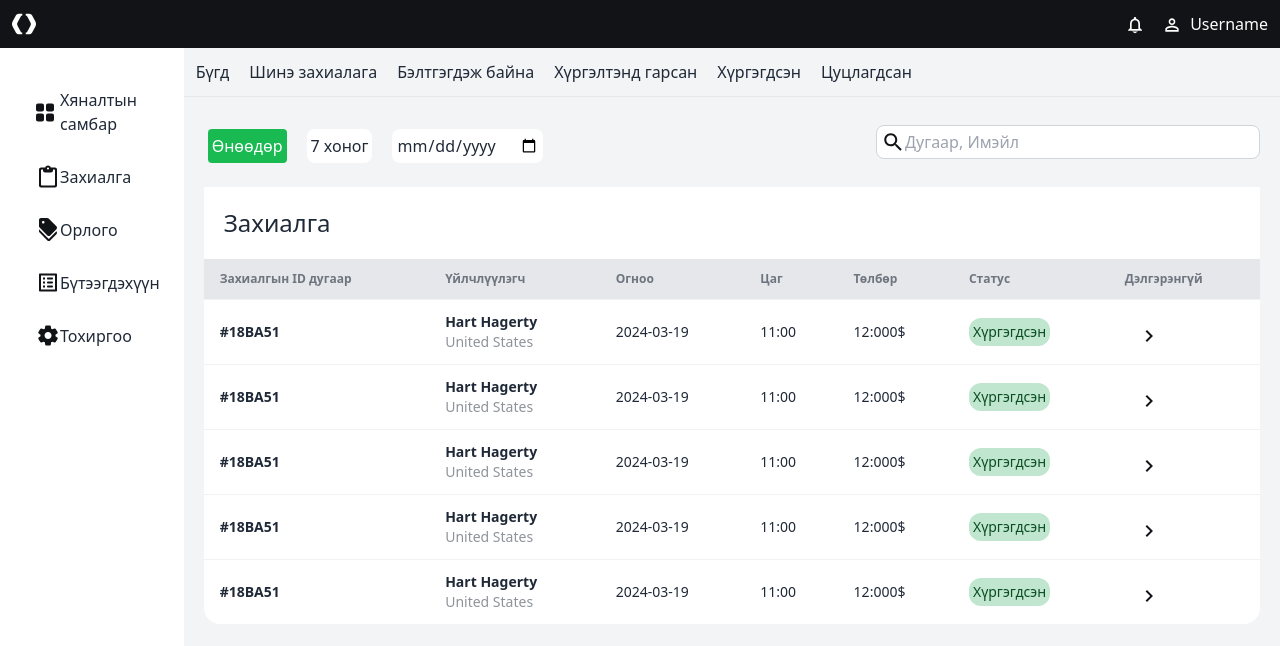
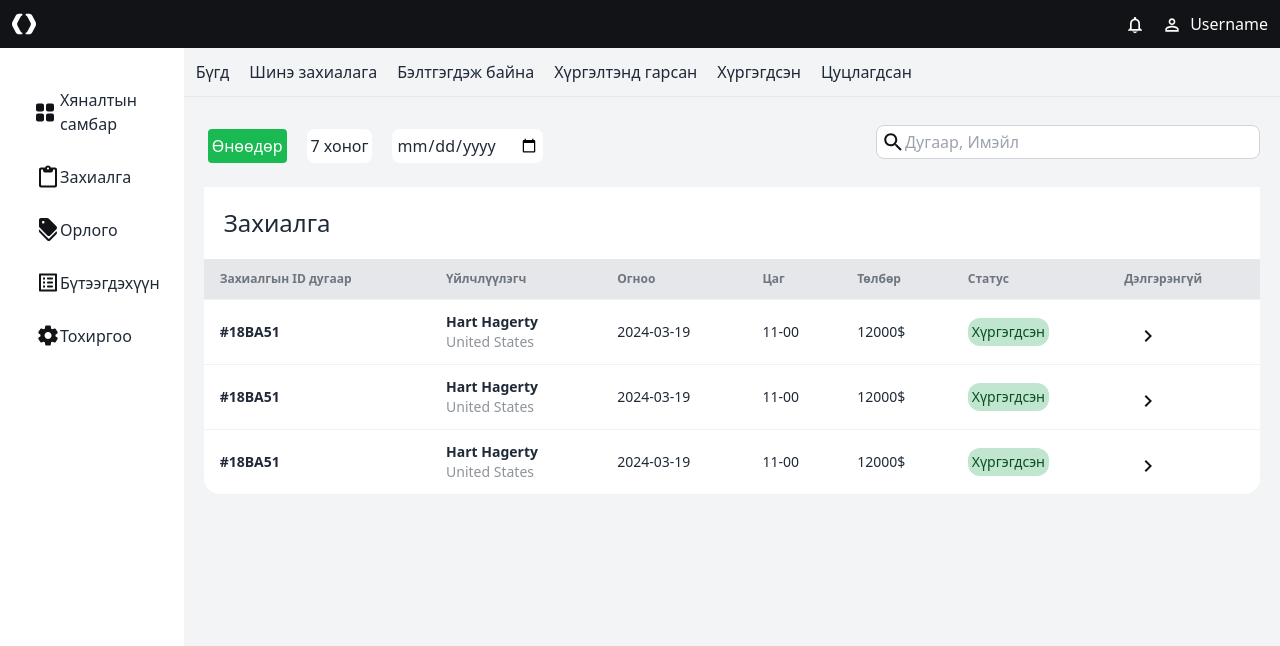
Before and after one commit to Dulguunba/travel-team-project, a Next.js app: page /admin/dashbourd in a window 1280 px wide. Shown: the top 646 px of the page. Built offline with nearby package versions, Linux system fonts and the light colour scheme.

Commit message:
admin type error

```diff
--- a/src/components/admin2/AdminDashbourd.tsx
+++ b/src/components/admin2/AdminDashbourd.tsx
@@ -1,14 +1,43 @@
-import React, { useMemo, useState } from "react";
 import React, { useMemo, useState } from "react";
 import { Navbar } from "./nav/Navbar";
 import { Bagaih } from "../icons2/product/Bagaih";
 import { Ordericon } from "../icons2/Ordericon";
 import { instance } from "../utilities/TravelUtility";
-import { tripInformationTypes } from "../travelInput2/Routs";
 import { Leftbar } from "../admin/Leftbar";
 
+type dashboardData = {
+  name: String;
+  id: String;
+  image: String;
+  order: String;
+  price: String;
+};
+
 export const AdminDashbourd = () => {
-  const [getOrder, setGetOrder] = useState([{}, {}, {}]);
+  const [getOrder, setGetOrder] = useState();
+  const data = [
+    {
+      name: "WOMEN'S HORSEBIT",
+      id: "#12345678",
+      image: "./Pic3.jpg",
+      order: "88",
+      price: "90000",
+    },
+    {
+      name: "WOMEN'S HORSEBIT",
+      id: "#12345678",
+      image: "./Pic3.jpg",
+      order: "90",
+      price: "90000",
+    },
+    {
+      name: "WOMEN'S HORSEBIT",
+      id: "#12345678",
+      image: "./Pic3.jpg",
+      order: "90",
+      price: "90000",
+    },
+  ];
   const getOrderDB = async () => {
     try {
       const get = (await instance.get("route/get")).data;
@@ -51,19 +80,14 @@ export const AdminDashbourd = () => {
                   {/* head */}
                   <thead>
                     <tr>
-                      <th>
-                        <label>
-                          <input type="checkbox" className="checkbox" />
-                        </label>
-                      </th>
-                      <th>Name</th>
-                      <th>Job</th>
-                      <th>Favorite Color</th>
                       <th></th>
+                      <th>Бүтээгдэхүүн</th>
+                      <th>Зарагдсан</th>
+                      <th>Үнэ</th>
                     </tr>
                   </thead>
                   <tbody>
-                    {getOrder.map(() => {
+                    {data.map((e: dashboardData) => {
                       return (
                         <tr>
                           <th>
@@ -76,32 +100,21 @@ export const AdminDashbourd = () => {
                               <div className="avatar">
                                 <div className="mask mask-squircle w-12 h-12">
                                   <img
-                                    src="/tailwind-css-component-profile-2@56w.png"
+                                    src={`${e.image}`}
                                     alt="Avatar Tailwind CSS Component"
                                   />
                                 </div>
                               </div>
                               <div>
-                                <div className="font-bold">Hart Hagerty</div>
+                                <div className="font-bold">{e?.name}</div>
                                 <div className="text-sm opacity-50">
-                                  United States
+                                  {e?.id}
                                 </div>
                               </div>
                             </div>
                           </td>
-                          <td>
-                            Zemlak, Daniel and Leannon
-                            <br />
-                            <span className="badge badge-ghost badge-sm">
-                              Desktop Support Technician
-                            </span>
-                          </td>
-                          <td>Purple</td>
-                          <th>
-                            <button className="btn btn-ghost btn-xs">
-                              details
-                            </button>
-                          </th>
+                          <td>{e?.order}</td>
+                          <td>{e?.price}</td>
                         </tr>
                       );
                     })}
--- a/src/components/admin2/income/Income.tsx
+++ b/src/components/admin2/income/Income.tsx
@@ -3,8 +3,38 @@ import { PrintIcon } from "@/components/icons2/PrintIcon";
 import React, { useState } from "react";
 import { Navbar } from "../nav/Navbar";
 
+type income = {
+  id: String;
+  email: String;
+  phone: String;
+  payment: String;
+  date: String;
+};
+
 export const Income = () => {
-  const [incomeData, setIncomeData] = useState([{}, {}, {}, {}]);
+  const [incomeData, setIncomeData] = useState([
+    {
+      id: "12345678",
+      email: "Zoloosoko0526@gmail.com",
+      phone: "88556061",
+      payment: "12,000₮",
+      date: "2024/12/23",
+    },
+    {
+      id: "12345678",
+      email: "Zoloosoko0526@gmail.com",
+      phone: "88556061",
+      payment: "12,000₮",
+      date: "2024/12/23",
+    },
+    {
+      id: "12345678",
+      email: "Zoloosoko0526@gmail.com",
+      phone: "88556061",
+      payment: "12,000₮",
+      date: "2024/12/23",
+    },
+  ]);
   return (
     <div>
       <Navbar />
@@ -55,15 +85,15 @@ export const Income = () => {
                     </tr>
                   </thead>
                   <tbody>
-                    {incomeData.map(() => {
+                    {incomeData.map((e: income) => {
                       return (
                         <tr>
-                          <th>#12345678</th>
+                          <th>{e?.id}</th>
                           <td>
-                            Zoloosoko0526@gmail.com <br /> 88556061
+                            {e?.email} <br /> {e?.phone}
                           </td>
-                          <td>12,000₮</td>
-                          <td>Огноо</td>
+                          <td>{e?.payment}</td>
+                          <td>{e?.date}</td>
                         </tr>
                       );
                     })}
--- a/src/components/admin2/order/OrderA.tsx
+++ b/src/components/admin2/order/OrderA.tsx
@@ -3,6 +3,16 @@ import { Navbar } from "../nav/Navbar";
 import { Searchicon } from "@/components/icons2/product/Searchicon";
 import { Bagaih } from "@/components/icons2/product/Bagaih";
 import { Leftbar } from "@/components/admin/Leftbar";
+
+type order = {
+  id: String;
+  name: String;
+  description: String;
+  date: String;
+  clock: String;
+  payment: String;
+  status: String;
+};
 
 export const OrderA = () => {
   const list = [
@@ -13,7 +23,35 @@ export const OrderA = () => {
     "Хүргэгдсэн",
     "Цуцлагдсан",
   ];
-  const data = [{}, {}, {}, {}, {}];
+  const data = [
+    {
+      id: "#18BA51",
+      name: "Hart Hagerty",
+      description: "United States",
+      date: "2024-03-19",
+      clock: "11-00",
+      payment: "12000$",
+      status: "Хүргэгдсэн",
+    },
+    {
+      id: "#18BA51",
+      name: "Hart Hagerty",
+      description: "United States",
+      date: "2024-03-19",
+      clock: "11-00",
+      payment: "12000$",
+      status: "Хүргэгдсэн",
+    },
+    {
+      id: "#18BA51",
+      name: "Hart Hagerty",
+      description: "United States",
+      date: "2024-03-19",
+      clock: "11-00",
+      payment: "12000$",
+      status: "Хүргэгдсэн",
+    },
+  ];
   return (
     <div>
       <Navbar />
@@ -68,29 +106,29 @@ export const OrderA = () => {
                   </tr>
                 </thead>
                 <tbody>
-                  {data.map(() => {
+                  {data.map((e: order) => {
                     return (
                       <tr>
                         <th>
-                          <label>#18BA51</label>
+                          <label>{e?.id}</label>
                         </th>
                         <td>
                           <div>
-                            <div className="font-bold">Hart Hagerty</div>
+                            <div className="font-bold">{e?.name}</div>
                             <div className="text-sm opacity-50">
-                              United States
+                              {e?.description}
                             </div>
                           </div>
                         </td>
                         <td>
-                          <p>2024-03-19</p>
+                          <p>{e?.date}</p>
                         </td>
-                        <td>11:00</td>
-                        <td>12:000$</td>
+                        <td>{e?.clock}</td>
+                        <td>{e?.payment}</td>
                         <td>
                           {" "}
                           <button className=" rounded-xl bg-[#C1E6CF] p-1 text-[#0A4E22]">
-                            Хүргэгдсэн
+                            {e?.status}
                           </button>
                         </td>
                         <td>
```
Also changed, not shown: 1 other file (tests, documents, lock files or other folders).
